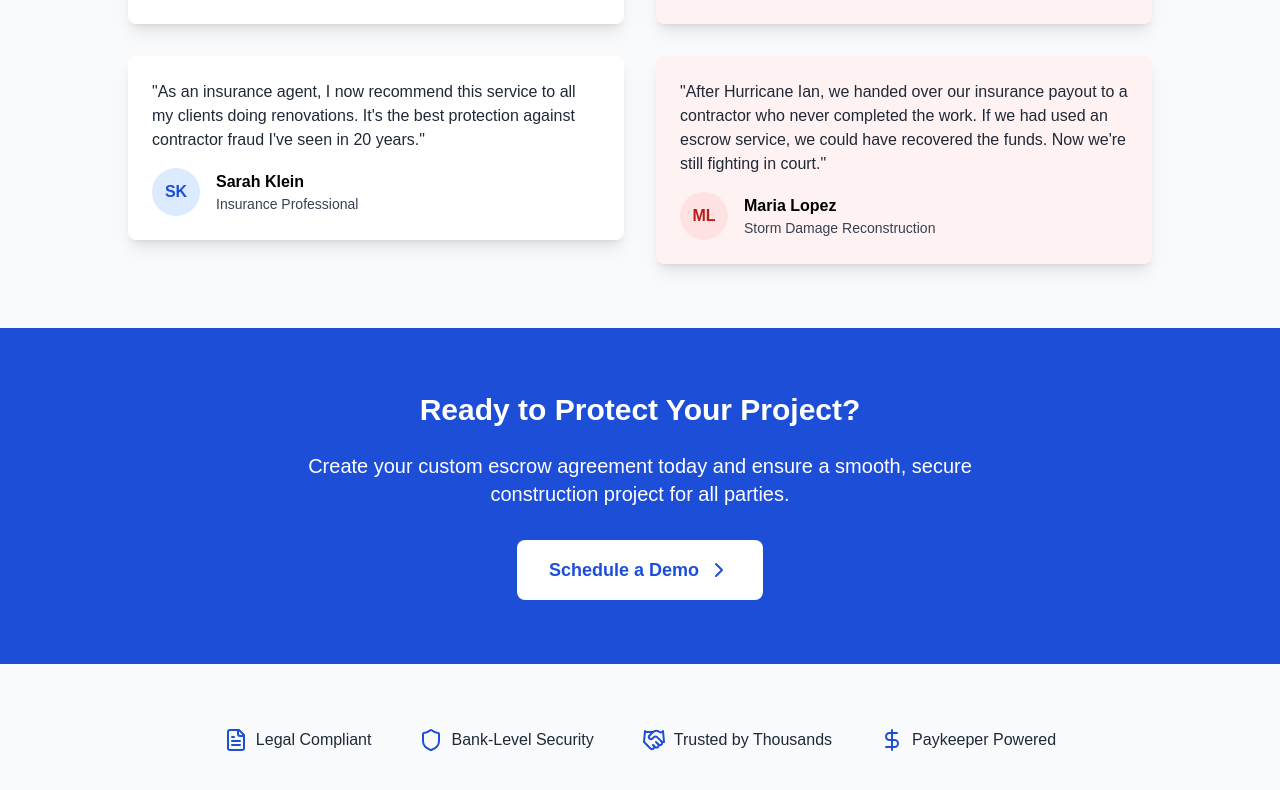
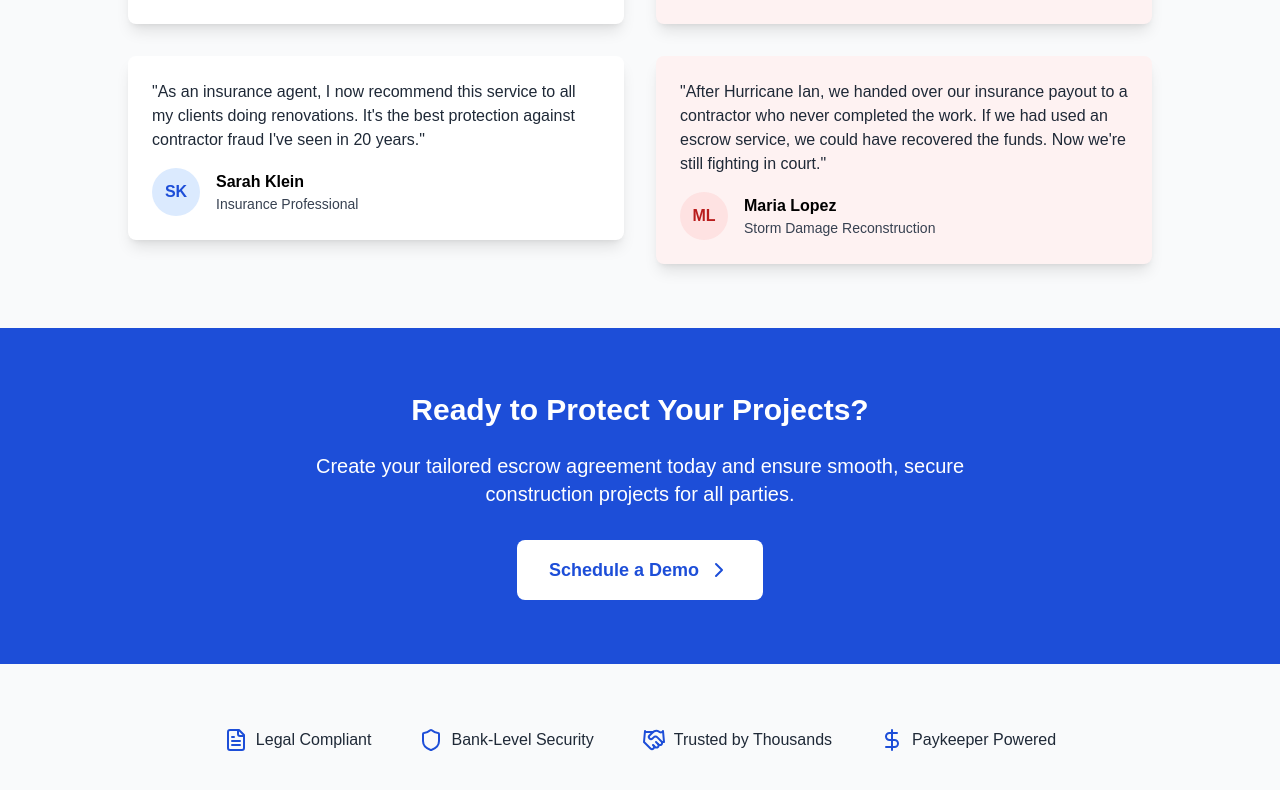
Before and after one commit to john-e-v/escrow-landing, a Next.js app: page / in a window 1280 px wide. Shown: the part 1624-2414 px from the top of the page. Built offline with nearby package versions, Linux system fonts and the light colour scheme.

Commit message:
Update page.tsx

```diff
--- a/app/page.tsx
+++ b/app/page.tsx
@@ -256,9 +256,9 @@ export default function Home() {
       {/* CTA Section */}
       <section className="bg-blue-700 text-white py-16">
         <div className="container mx-auto px-6 text-center">
-          <h2 className="text-3xl font-bold mb-6">Ready to Protect Your Project?</h2>
+          <h2 className="text-3xl font-bold mb-6">Ready to Protect Your Projects?</h2>
           <p className="text-xl mb-8 max-w-2xl mx-auto">
-            Create your custom escrow agreement today and ensure a smooth, secure construction project for all parties.
+            Create your tailored escrow agreement today and ensure smooth, secure construction projects for all parties.
           </p>
           <a
   href="https://www.calendly.com/clrblt"
```
